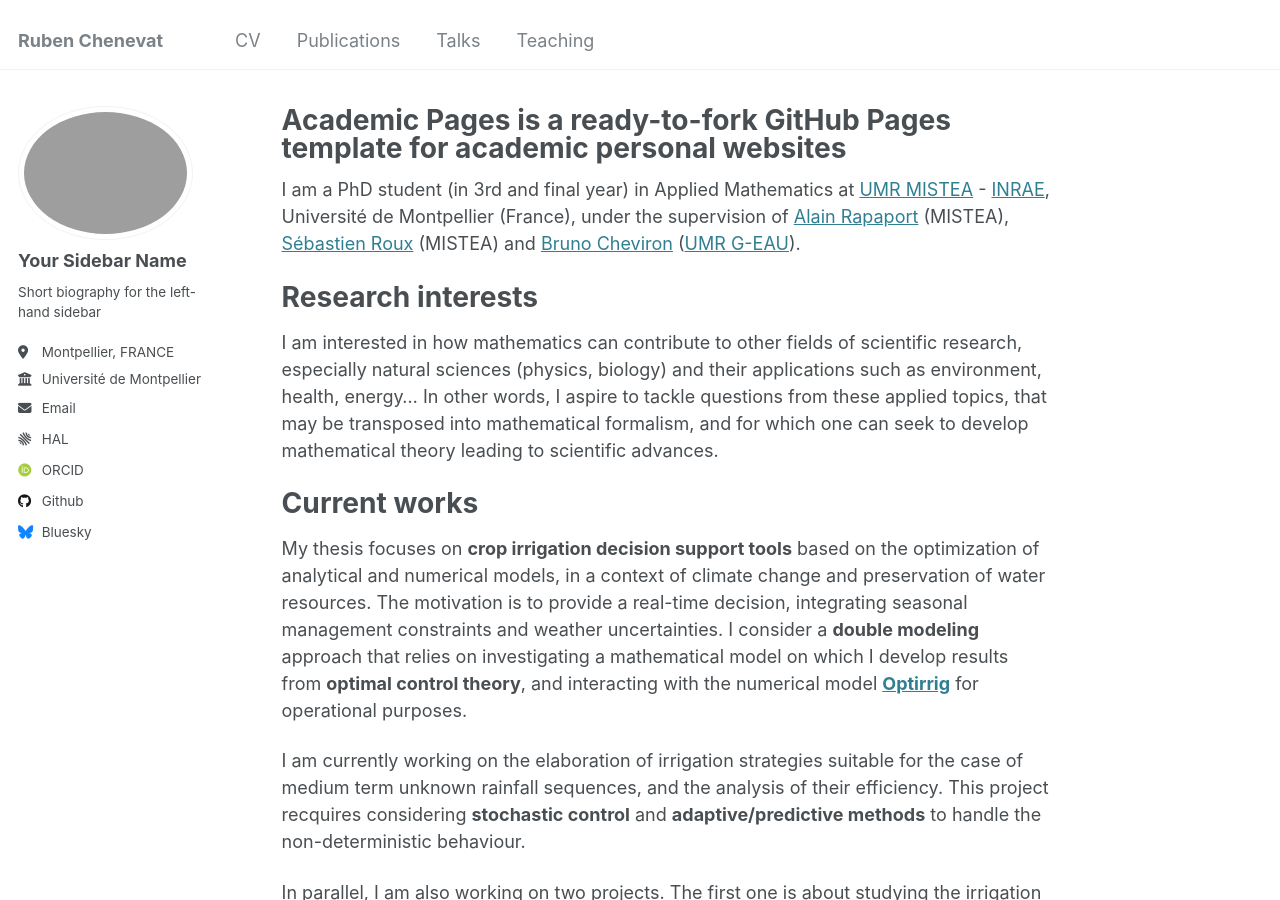
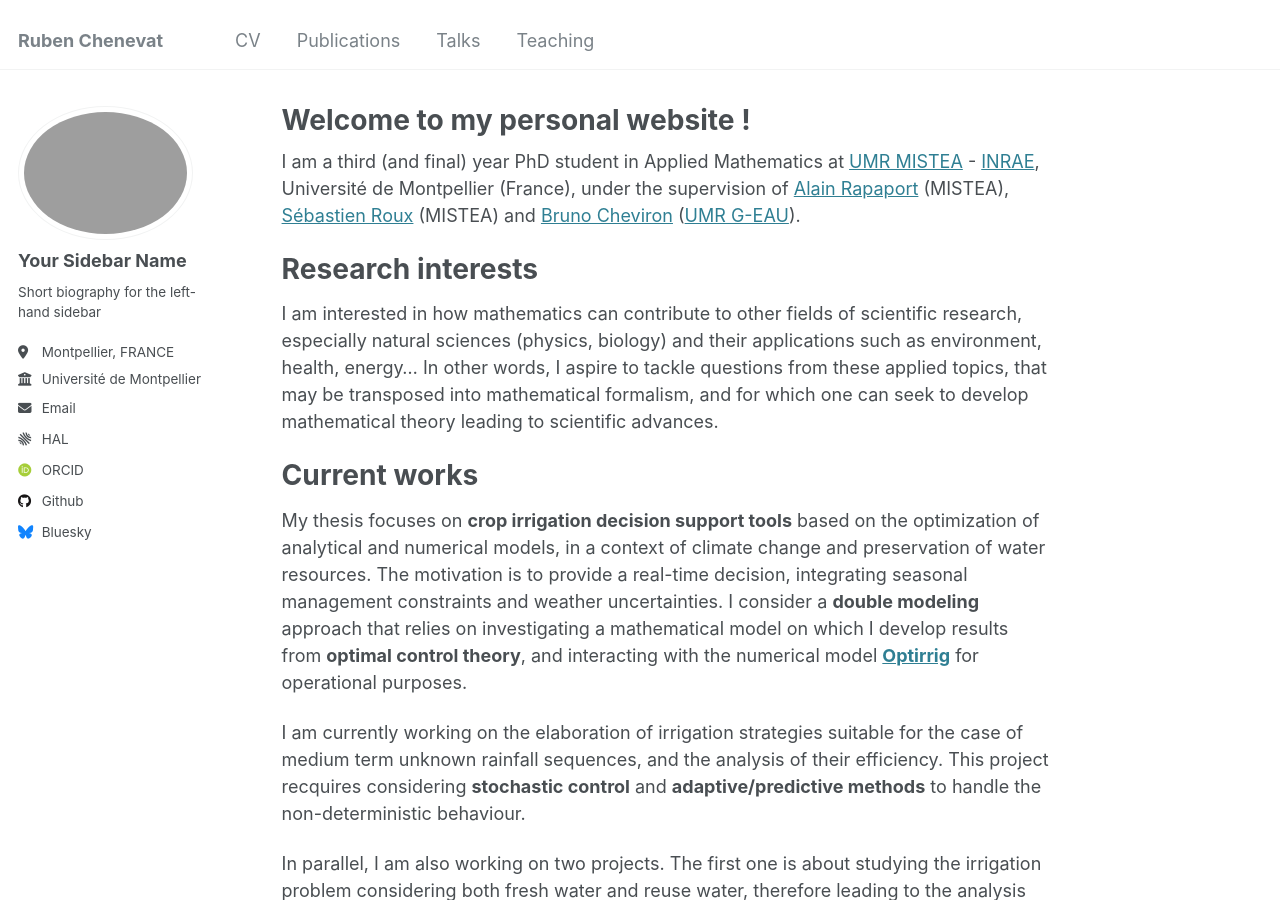
Before and after one commit to rubenchenevat/rubenchenevat.github.io, a Jekyll site: the page built from _pages/about.md, in a window 1280 px wide and 900 px high. Built offline with Jekyll 4.4.1, drawn with Linux system fonts in a browser that asks for light colours; some web fonts are replaced.

Commit message:
Update about.md

```diff
--- a/_pages/about.md
+++ b/_pages/about.md
@@ -1,13 +1,13 @@
 ---
 permalink: /
-title: "Academic Pages is a ready-to-fork GitHub Pages template for academic personal websites"
+title: "Welcome to my personal website !"
 author_profile: true
 redirect_from:
   - /about/
   - /about.html
 ---
 
-I am a PhD student (in 3rd and final year) in Applied Mathematics at [UMR MISTEA](https://eng-mistea.montpellier.hub.inrae.fr/) - [INRAE](https://www.inrae.fr/en), Université de Montpellier (France), under the supervision of [Alain Rapaport](https://sites.google.com/site/alainrapaport/) (MISTEA), [Sébastien Roux](https://www.researchgate.net/profile/Sebastien-Roux-2) (MISTEA) and [Bruno Cheviron](https://www.researchgate.net/profile/Bruno-Cheviron) ([UMR G-EAU](https://www.g-eau.fr/index.php/en/)).
+I am a third (and final) year PhD student in Applied Mathematics at [UMR MISTEA](https://eng-mistea.montpellier.hub.inrae.fr/) - [INRAE](https://www.inrae.fr/en), Université de Montpellier (France), under the supervision of [Alain Rapaport](https://sites.google.com/site/alainrapaport/) (MISTEA), [Sébastien Roux](https://www.researchgate.net/profile/Sebastien-Roux-2) (MISTEA) and [Bruno Cheviron](https://www.researchgate.net/profile/Bruno-Cheviron) ([UMR G-EAU](https://www.g-eau.fr/index.php/en/)).
 
 
 Research interests
```
